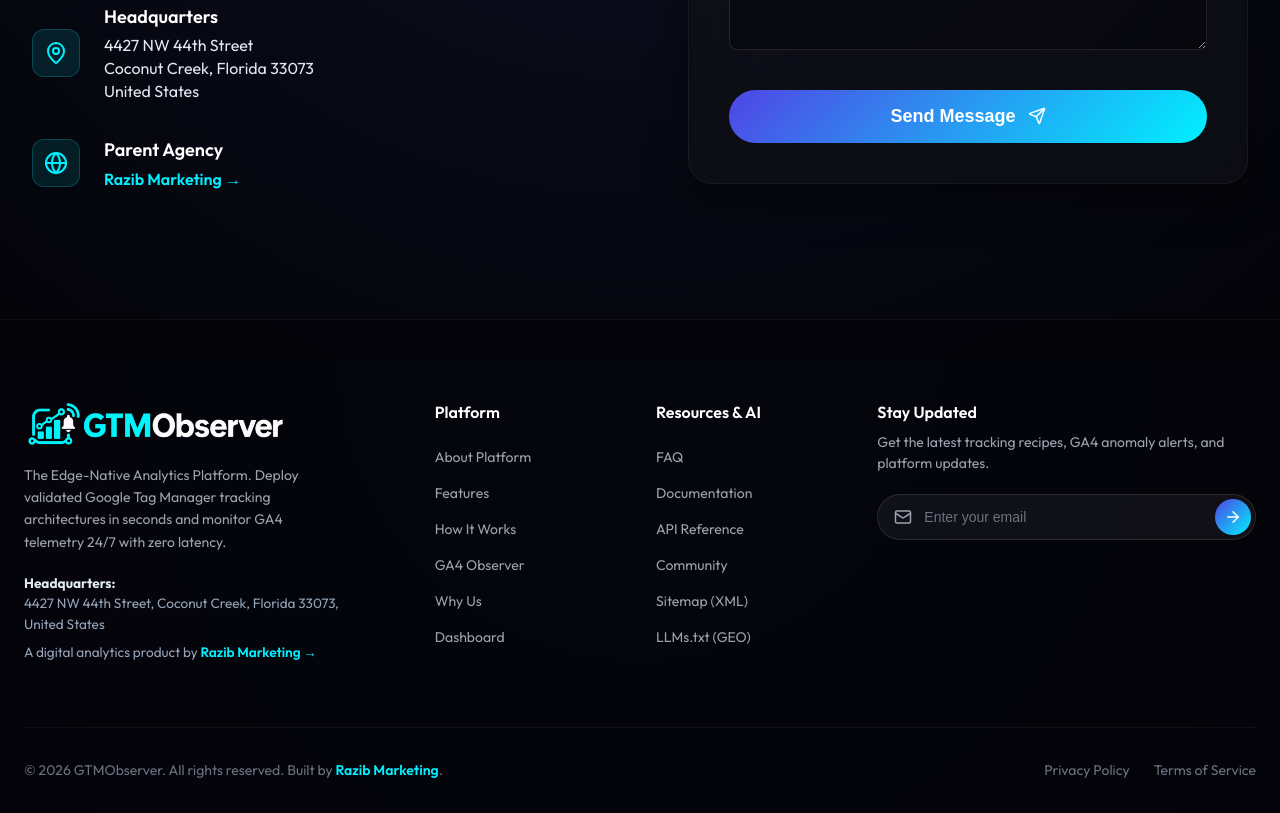
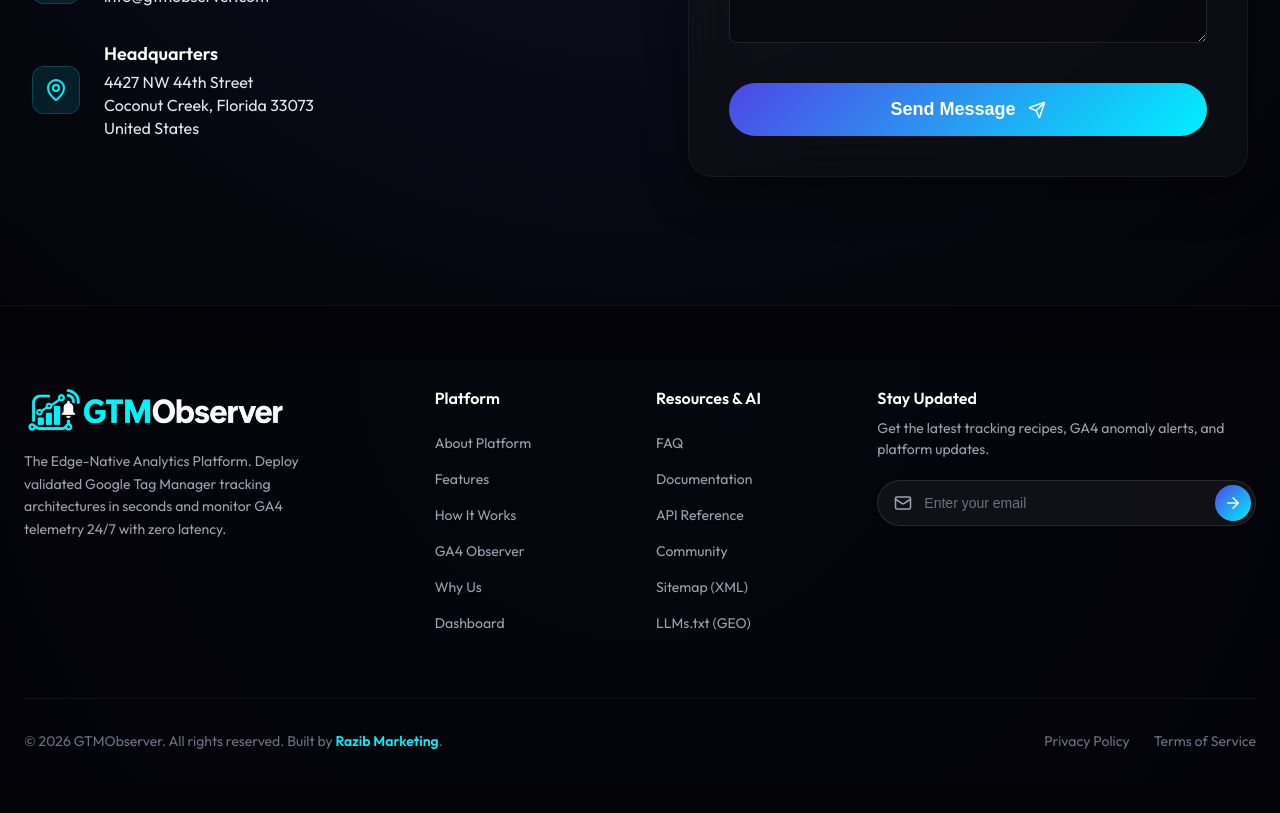
Before and after one commit to Razib-Marketing/gtm-automation-saas, a React (Vite) app: page / in a window 1280 px wide. Shown: the part 8440-9253 px from the top of the page. After the commit the page ends 9224 px from the top, so only its background shows below. Built offline with nearby package versions, Linux system fonts and the light colour scheme; no server answers.

Commit message:
refactor(layout): streamline backlink placement to single footer copyright location

```diff
--- a/src/components/sections/ContactSection.tsx
+++ b/src/components/sections/ContactSection.tsx
@@ -1,6 +1,6 @@
 import React, { useState } from 'react';
 import { motion } from 'framer-motion';
-import { Send, MessageSquare, Mail, MapPin, Globe, CheckCircle, AlertCircle } from 'lucide-react';
+import { Send, MessageSquare, Mail, MapPin, CheckCircle, AlertCircle } from 'lucide-react';
 import { pushDataLayer } from '../../utils/analytics';
 import './ContactSection.css';
 
@@ -87,22 +87,6 @@ export const ContactSection = () => {
                 </p>
               </div>
             </div>
-            <div className="contact-method">
-              <div className="method-icon"><Globe size={24} /></div>
-              <div>
-                <h4>Parent Agency</h4>
-                <p style={{ margin: 0 }}>
-                  <a
-                    href="https://razibmarketing.com"
-                    target="_blank"
-                    rel="noopener noreferrer"
-                    style={{ color: '#00F0FF', textDecoration: 'none', fontWeight: 600 }}
-                  >
-                    Razib Marketing &rarr;
-                  </a>
-                </p>
-              </div>
-            </div>
           </div>
         </motion.div>
 
--- a/src/components/sections/FooterSection.tsx
+++ b/src/components/sections/FooterSection.tsx
@@ -60,23 +60,6 @@ export const FooterSection = () => {
             <p className="footer-description">
               The Edge-Native Analytics Platform. Deploy validated Google Tag Manager tracking architectures in seconds and monitor GA4 telemetry 24/7 with zero latency.
             </p>
-            <div style={{ marginTop: '1.25rem', fontSize: '0.85rem', color: '#94A3B8', lineHeight: '1.5' }}>
-              <p style={{ margin: '0 0 0.35rem 0' }}>
-                <strong style={{ color: '#E2E8F0' }}>Headquarters:</strong><br />
-                4427 NW 44th Street, Coconut Creek, Florida 33073, United States
-              </p>
-              <p style={{ margin: '0.5rem 0 0 0' }}>
-                A digital analytics product by{' '}
-                <a
-                  href="https://razibmarketing.com"
-                  target="_blank"
-                  rel="noopener noreferrer"
-                  style={{ color: '#00F0FF', textDecoration: 'none', fontWeight: 600 }}
-                >
-                  Razib Marketing &rarr;
-                </a>
-              </p>
-            </div>
           </div>
 
           <div className="footer-links">
```
